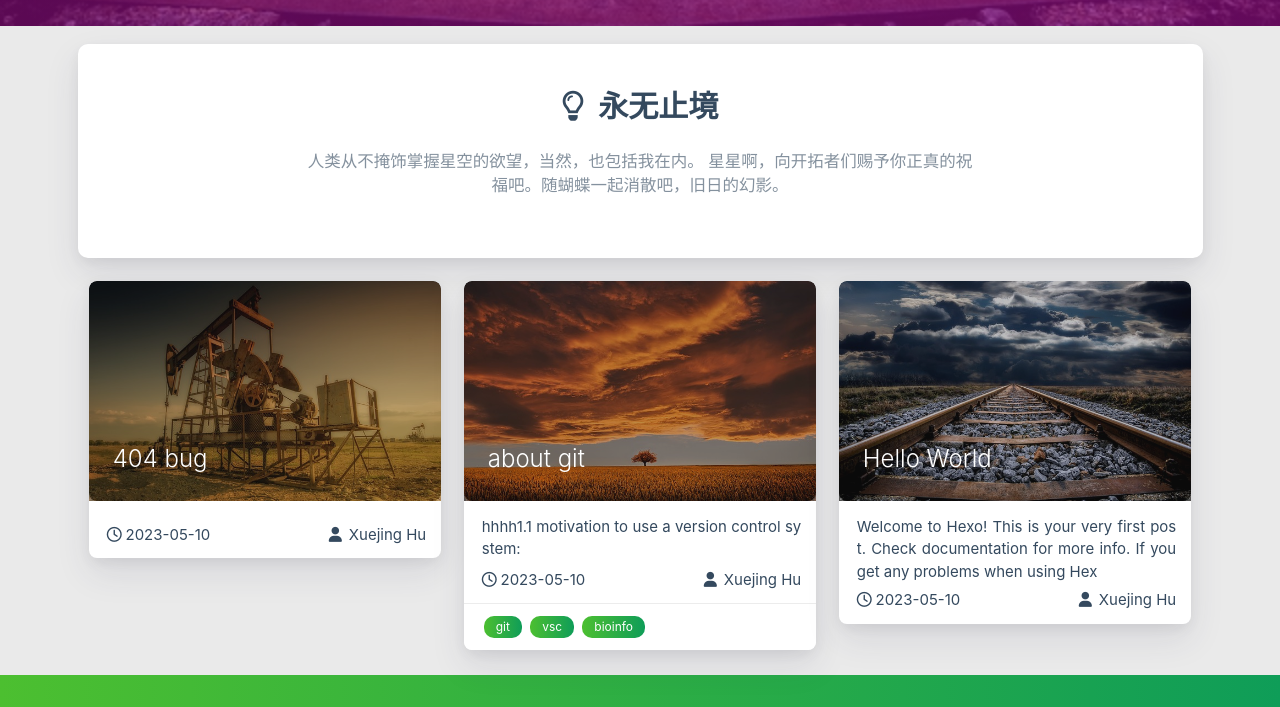
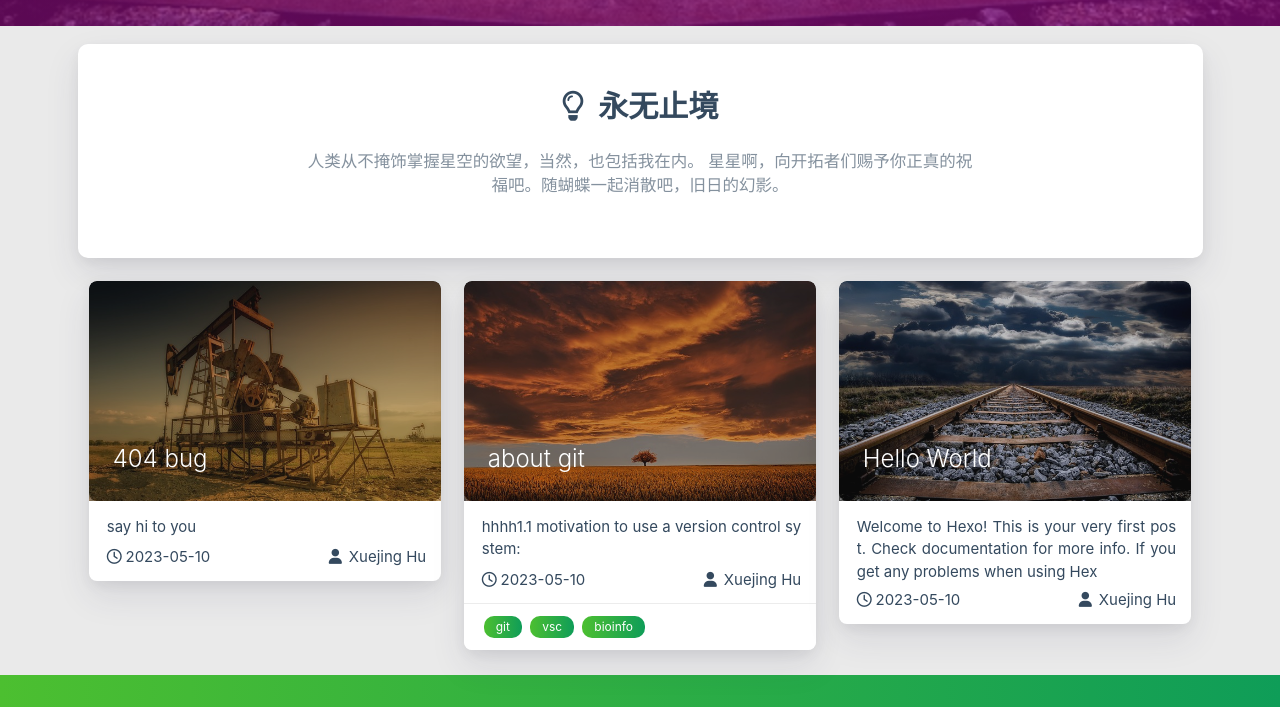
Before and after one commit to Sandandsnow2004/Sandandsnow2004.github.io, a plain HTML site: page index.html in a window 1280 px wide. Shown: the part 774-1481 px from the top of the page. Drawn offline with Linux system fonts and the light colour scheme; some packages are replaced by stand-ins of ours; no server answers; a script that the page names is missing.

Commit message:
Site updated: 2023-05-10 22:45:02

```diff
--- a/index.html
+++ b/index.html
@@ -602,6 +602,9 @@
                     <div class="card-content article-content">
                         <div class="summary block-with-text">
 
+                                say hi to you
+
+
                         </div>
                         <div class="publish-info">
                             <span class="publish-date">
```
Also changed, not shown: archives/2023/05/index.html (+1 -0 lines), archives/2023/index.html (+1 -0 lines), archives/index.html (+1 -0 lines).
